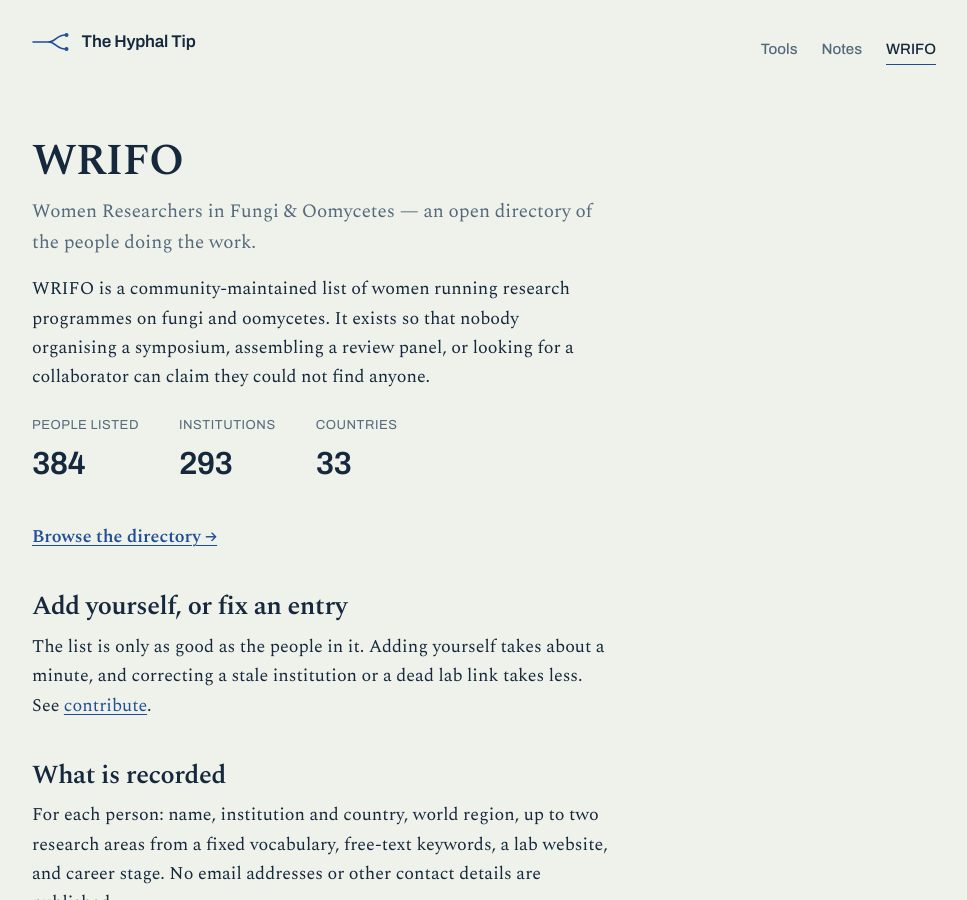
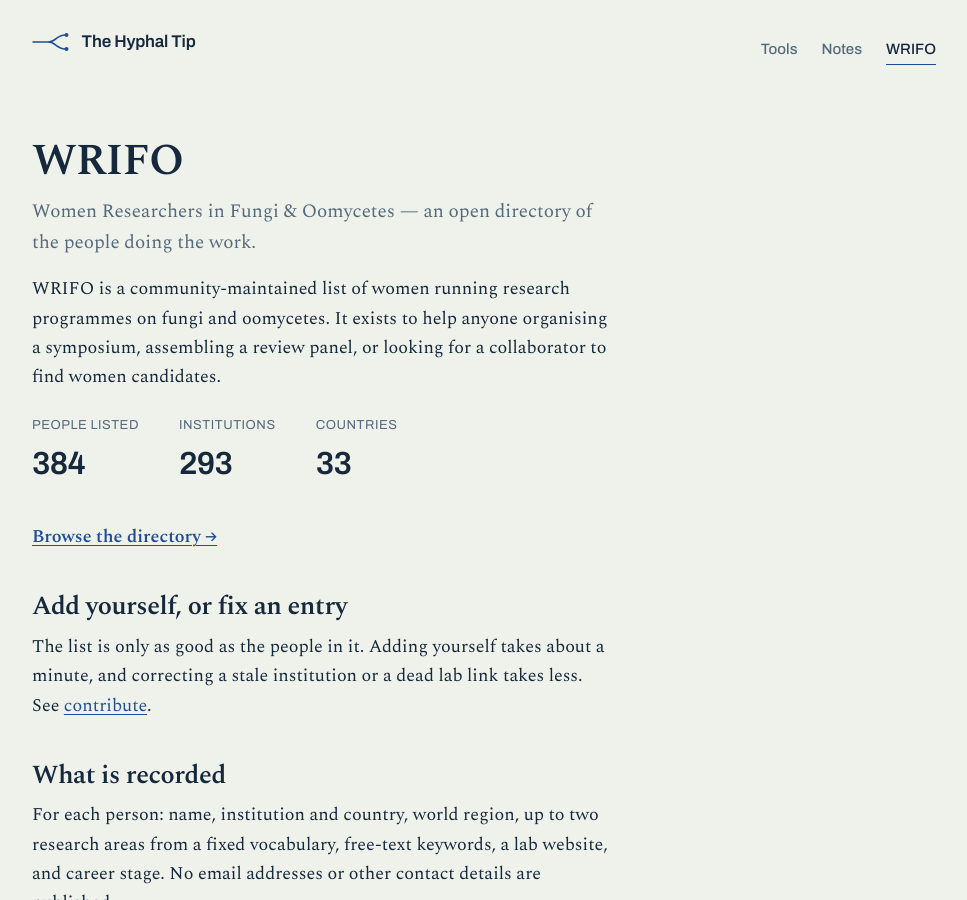
Before and after one commit to hyphaltip/fungalgenomes.org, a Jekyll site: the page built from wrifo/index.md, in a window 1280 px wide and 900 px high. Shown: the whole window, without its empty margins (156-1123 px from the left). Built offline with Jekyll 4.4.1, drawn with Linux system fonts in a browser that asks for light colours; some of the changed text lies outside the part shown.

Commit message:
modify text

```diff
--- a/wrifo/index.md
+++ b/wrifo/index.md
@@ -4,10 +4,7 @@ lede: Women Researchers in Fungi & Oomycetes — an open directory of the people
 permalink: /wrifo/
 ---
 
-WRIFO is a community-maintained list of women running research programmes on
-fungi and oomycetes. It exists so that nobody organising a symposium, assembling
-a review panel, or looking for a collaborator can claim they could not find
-anyone.
+WRIFO is a community-maintained list of women running research programmes on fungi and oomycetes. It exists to help anyone organising a symposium, assembling a review panel, or looking for a collaborator to find women candidates.
 
 <dl class="stats">
   <div><dt>People listed</dt><dd>{{ site.data.wrifo.counts.people }}</dd></div>
```
Also changed, not shown: other parts of wrifo/index.md (+1 -6 lines).
